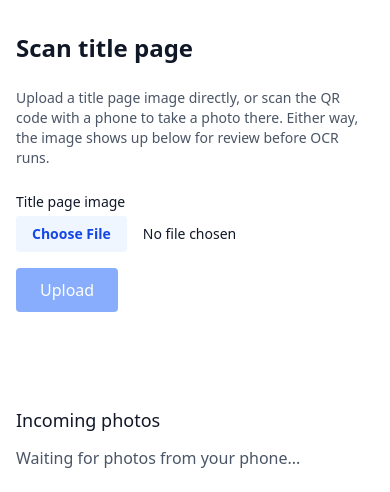
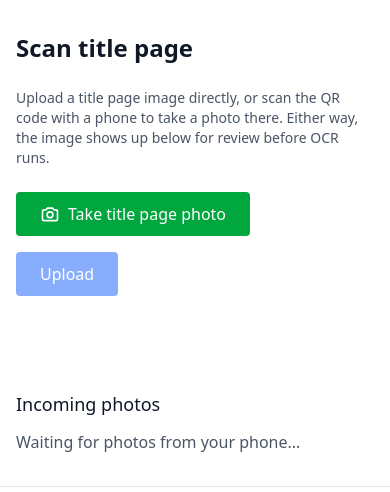
Before and after one commit to dchud/otzar, a Django app: page /ingest/scan-title/ in a window 390 px wide. Shown: the part 65-557 px from the top of the page. Run offline with Django 5.2, Linux system fonts and the light colour scheme; the visitor is signed in with stand-in values (Sample User, id 1); data that the repository does not hold is empty; style sheets or scripts are compiled from the project's sources; some libraries are stand-ins or nearby versions.

Commit message:
Add Take title page photo button to scan-title form
The native file input rendered as a small Choose File control on
mobile, hiding the camera-launch path behind an unclear affordance.
The form now exposes a styled green label-button with a camera icon
matching the Start camera scan button on the barcode page. The native
input remains the actual control (so all existing client-side resize
and HTMX upload logic still works) but is visually hidden via sr-only.
Clicking the label is a native HTML interaction and still triggers
the OS camera on mobile or the file picker on desktop.

Co-Authored-By: Claude Opus 4.7 (1M context) <noreply@anthropic.com>

```diff
--- a/ingest/templates/ingest/_title_page_form.html
+++ b/ingest/templates/ingest/_title_page_form.html
@@ -7,13 +7,20 @@
   {% csrf_token %}
 
   <div>
-    <label for="image-input" class="block text-sm font-medium mb-1">Title page image</label>
+    <label for="image-input"
+           class="inline-flex items-center gap-2 px-6 py-2 min-h-[44px] bg-green-600 text-white rounded cursor-pointer hover:bg-green-700 focus-within:ring-2 focus-within:ring-green-500 focus-within:ring-offset-2 dark:focus-within:ring-offset-gray-900">
+      <svg class="h-5 w-5" xmlns="http://www.w3.org/2000/svg" fill="none" viewBox="0 0 24 24" stroke="currentColor" stroke-width="2" aria-hidden="true">
+        <path stroke-linecap="round" stroke-linejoin="round" d="M3 9a2 2 0 012-2h2l2-2h6l2 2h2a2 2 0 012 2v9a2 2 0 01-2 2H5a2 2 0 01-2-2V9z"/>
+        <circle cx="12" cy="13" r="3.5"/>
+      </svg>
+      <span>Take title page photo</span>
+    </label>
     <input type="file"
            id="image-input"
            name="image"
            accept="image/*"
            capture="environment"
-           class="block w-full text-sm file:mr-4 file:py-2 file:px-4 file:rounded file:border-0 file:text-sm file:font-semibold file:bg-blue-50 file:text-blue-700 hover:file:bg-blue-100 dark:file:bg-blue-900 dark:file:text-blue-200">
+           class="sr-only">
   </div>
 
   <div id="preview-container" class="hidden">
```
